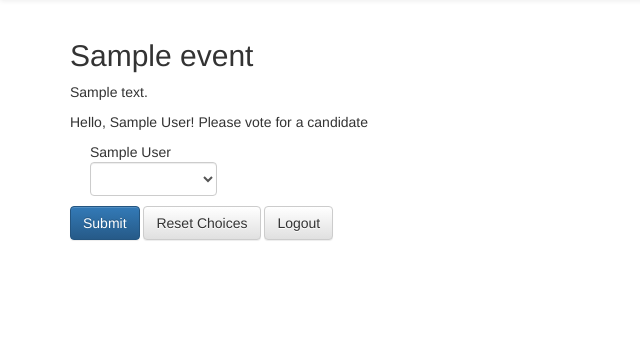
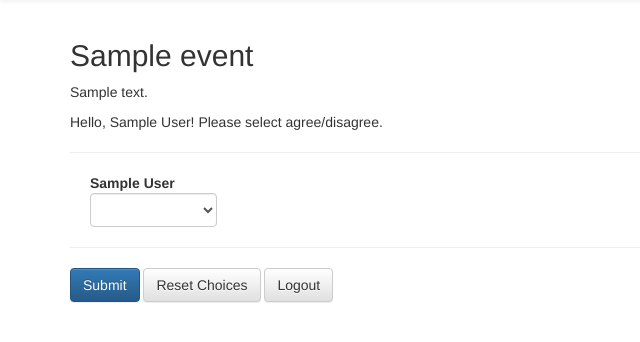
Before and after one commit to lzh9102/ee-voting, a Django app: template voting/templates/voting/vote.html in a window 1280 px wide. Shown: the part 51-393 px from the top of the page, without its empty margins (0-640 px from the left). Run offline with Django 3.2, Linux system fonts and the light colour scheme; tables that the repository leaves empty hold one stand-in row (values such as "Sample post"); the template is opened without the code that fills it: values that come from a table or form of the project are taken from there, most other values are stand-ins (such as "Sample title", 1, 10 or a date in 2020); parts of the project's set-up code (start-up, migrations or seed data) failed here and were passed over; some libraries are stand-ins or nearby versions.

Commit message:
Fix the voting instruction and highlight candidates in voting page

```diff
--- a/voting/templates/voting/vote.html
+++ b/voting/templates/voting/vote.html
@@ -25,12 +25,13 @@
     <form method="post">
       {% csrf_token %}
         <p>
-          {% blocktrans with name=voter.full_name %}Hello, {{name}}! Please vote for a candidate{% endblocktrans %}
+          {% blocktrans with name=voter.full_name %}Hello, {{name}}! Please select agree/disagree.{% endblocktrans %}
         </p>
+        <hr>
         {% for candidate in candidates %}
         <div class="radio">
           <label>
-            {{ candidate.full_name }}
+            <b>{{ candidate.full_name }}</b>
             <select class="form-control candidate-select" id="candidate_{{ candidate.pk }}" name="candidate_{{ candidate.pk }}">
               <option class="form-control" value="N">{% trans "Not Selected" %}</option>
               <option class="form-control" value="A">{% trans "Agree" %}</option>
@@ -38,6 +39,7 @@
             </select>
           </label>
         </div>
+        <hr>
       {% endfor %}
       <button class="btn btn-primary" type="submit">{% trans "Submit" %}</button>
       <a href="#" id="reset" class="btn btn-default">{% trans "Reset Choices" %}</a>
```
